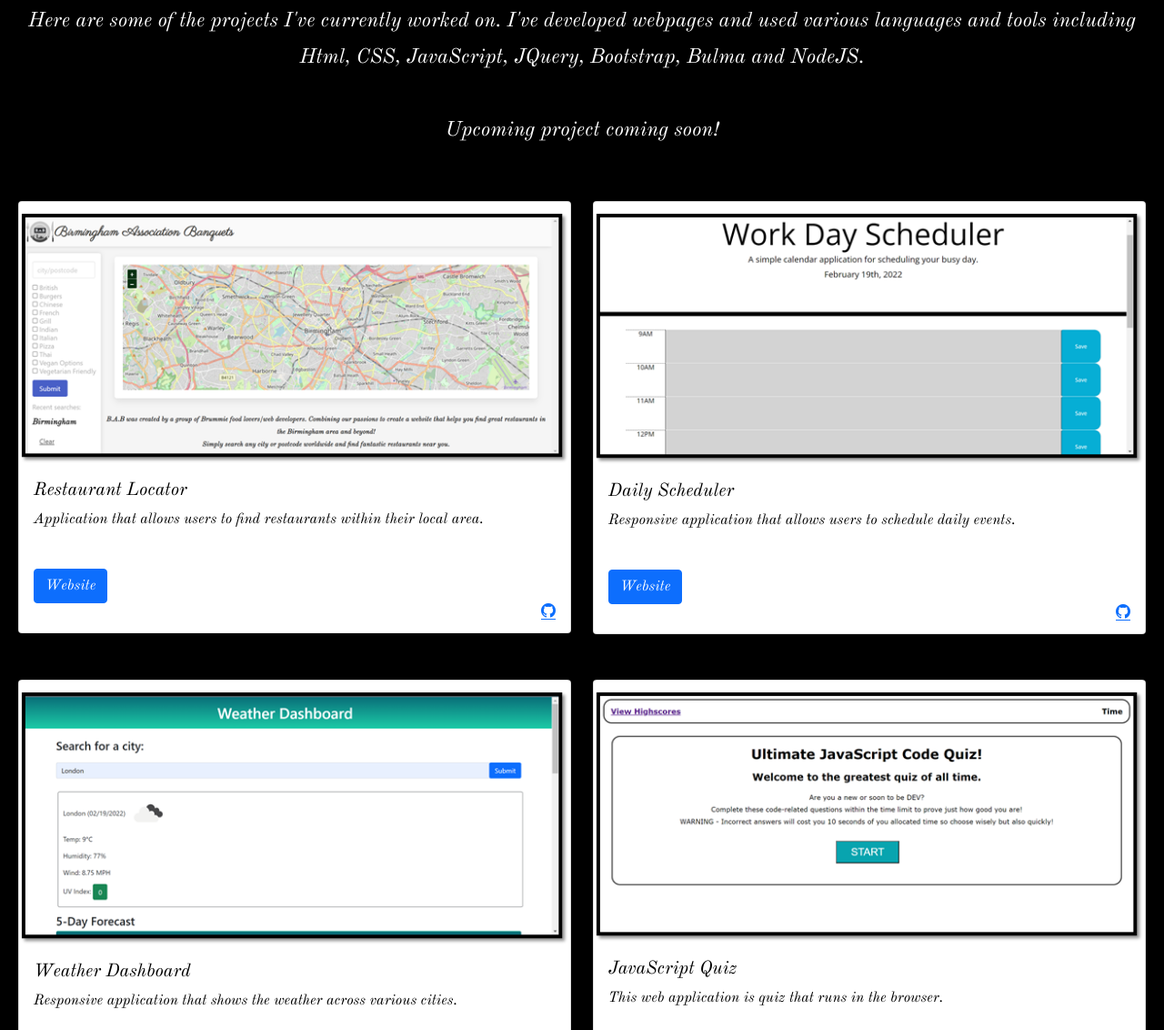
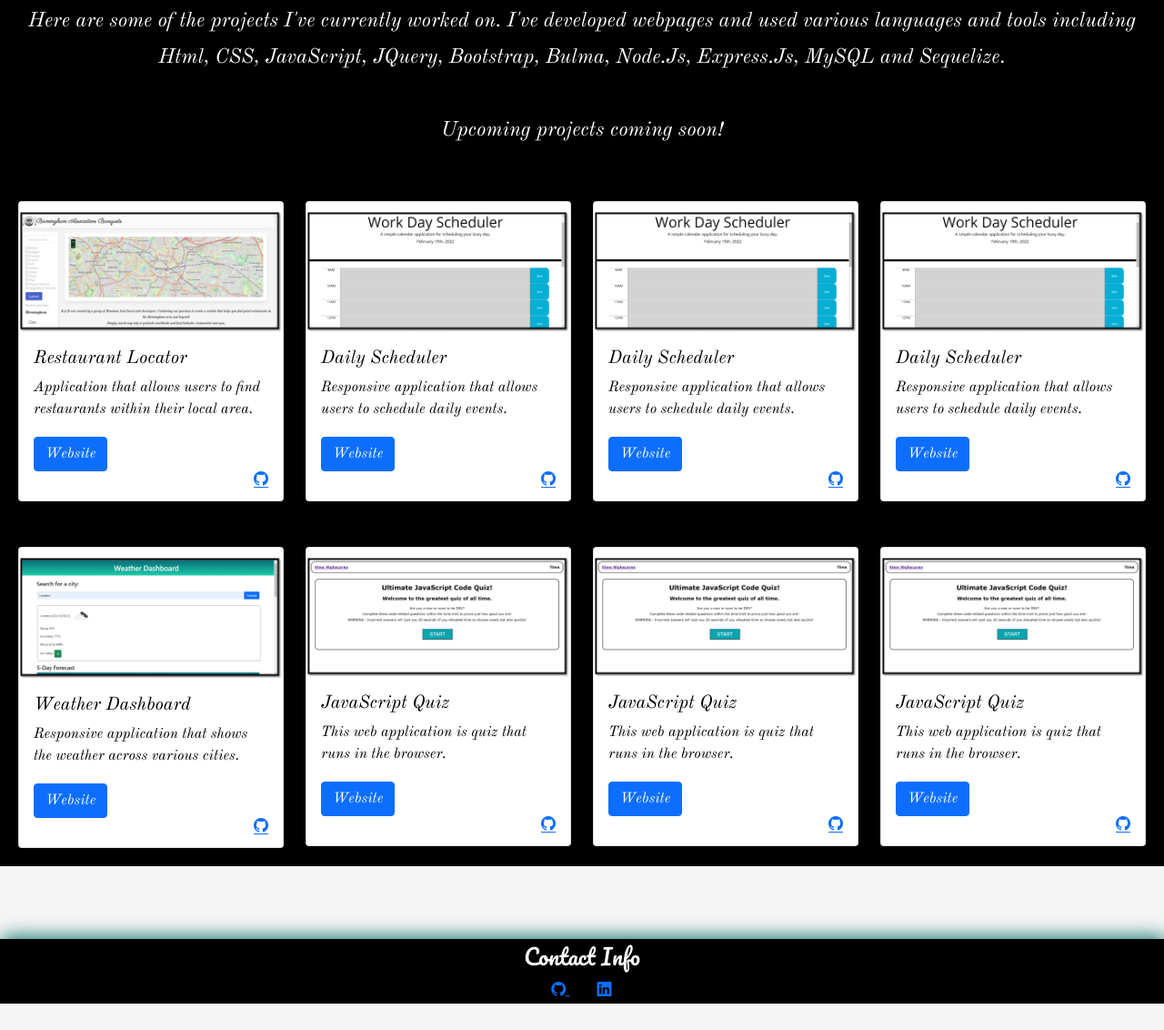
Before and after one commit to NAli3107/Full-Stack-Portfolio, a plain HTML site: page index.html in a window 1280 px wide. Shown: the part 1031-2163 px from the top of the page at 91% size. After the commit the page ends 2134 px from the top, so only its background shows below. Drawn offline with nearby package versions, Linux system fonts and the light colour scheme.

Commit message:
updating card in projects section

```diff
--- a/index.html
+++ b/index.html
@@ -126,14 +126,14 @@
           <h3>
             Here are some of the projects I've currently worked on. I've
             developed webpages and used various languages and tools including
-            Html, CSS, JavaScript, JQuery, Bootstrap, Bulma and NodeJS.
+            Html, CSS, JavaScript, JQuery, Bootstrap, Bulma, Node.Js, Express.Js, MySQL and Sequelize.
             <br />
             <br />
-            Upcoming project coming soon!
+            Upcoming projects coming soon!
           </h3>
         </div>
         <div class="row">
-          <div class="col-sm-6">
+          <div class="col-sm-3">
             <div class="card">
               <img
                 src="./assets/images/Project-Screenshot.png"
@@ -159,7 +159,57 @@
               </div>
             </div>
           </div>
-          <div class="col-sm-6">
+          <div class="col-sm-3">
+            <div class="card">
+              <img
+                id="Daily-Scheduler-Screenshot"
+                src="./assets/images/Daily-Scheduler-Screenshot.png"
+                class="card-img-top"
+                alt="Screenshot of daily scheduler."
+              />
+              <div class="card-body">
+                <h5 class="card-title">Daily Scheduler</h5>
+                <p class="card-text">
+                  Responsive application that allows users to schedule daily
+                  events.
+                </p>
+                <a
+                  href="https://nali3107.github.io/Moments-Scheduler/"
+                  class="btn btn-primary"
+                  >Website</a
+                >
+                <a href="https://github.com/NAli3107/Moments-Scheduler">
+                  <i class="bi bi-github" id="github"></i>
+                </a>
+              </div>
+            </div>
+          </div>
+          <div class="col-sm-3">
+            <div class="card">
+              <img
+                id="Daily-Scheduler-Screenshot"
+                src="./assets/images/Daily-Scheduler-Screenshot.png"
+                class="card-img-top"
+                alt="Screenshot of daily scheduler."
+              />
+              <div class="card-body">
+                <h5 class="card-title">Daily Scheduler</h5>
+                <p class="card-text">
+                  Responsive application that allows users to schedule daily
+                  events.
+                </p>
+                <a
+                  href="https://nali3107.github.io/Moments-Scheduler/"
+                  class="btn btn-primary"
+                  >Website</a
+                >
+                <a href="https://github.com/NAli3107/Moments-Scheduler">
+                  <i class="bi bi-github" id="github"></i>
+                </a>
+              </div>
+            </div>
+          </div>
+          <div class="col-sm-3">
             <div class="card">
               <img
                 id="Daily-Scheduler-Screenshot"
@@ -186,7 +236,7 @@
           </div>
         </div>
         <div class="row">
-          <div class="col-sm-6">
+          <div class="col-sm-3">
             <div class="card">
               <img
                 src="./assets/images/Weather-Dashboard-Screenshot.png"
@@ -210,7 +260,53 @@
               </div>
             </div>
           </div>
-          <div class="col-sm-6">
+          <div class="col-sm-3">
+            <div class="card">
+              <img
+                src="./assets/images/Quiz-Screenshot.png"
+                class="card-img-top"
+                alt="Screenshot of Birmingham Association Banqueting application"
+              />
+              <div class="card-body">
+                <h5 class="card-title">JavaScript Quiz</h5>
+                <p class="card-text">
+                  This web application is quiz that runs in the browser.
+                </p>
+                <a
+                  href="https://nali3107.github.io/Ultimate-JS-Code-Quiz/"
+                  class="btn btn-primary"
+                  >Website</a
+                >
+                <a href="https://github.com/NAli3107/Ultimate-JS-Code-Quiz">
+                  <i class="bi bi-github" id="github"></i>
+                </a>
+              </div>
+            </div>
+          </div>
+          <div class="col-sm-3">
+            <div class="card">
+              <img
+                src="./assets/images/Quiz-Screenshot.png"
+                class="card-img-top"
+                alt="Screenshot of Birmingham Association Banqueting application"
+              />
+              <div class="card-body">
+                <h5 class="card-title">JavaScript Quiz</h5>
+                <p class="card-text">
+                  This web application is quiz that runs in the browser.
+                </p>
+                <a
+                  href="https://nali3107.github.io/Ultimate-JS-Code-Quiz/"
+                  class="btn btn-primary"
+                  >Website</a
+                >
+                <a href="https://github.com/NAli3107/Ultimate-JS-Code-Quiz">
+                  <i class="bi bi-github" id="github"></i>
+                </a>
+              </div>
+            </div>
+          </div>
+          <div class="col-sm-3">
             <div class="card">
               <img
                 src="./assets/images/Quiz-Screenshot.png"
```
